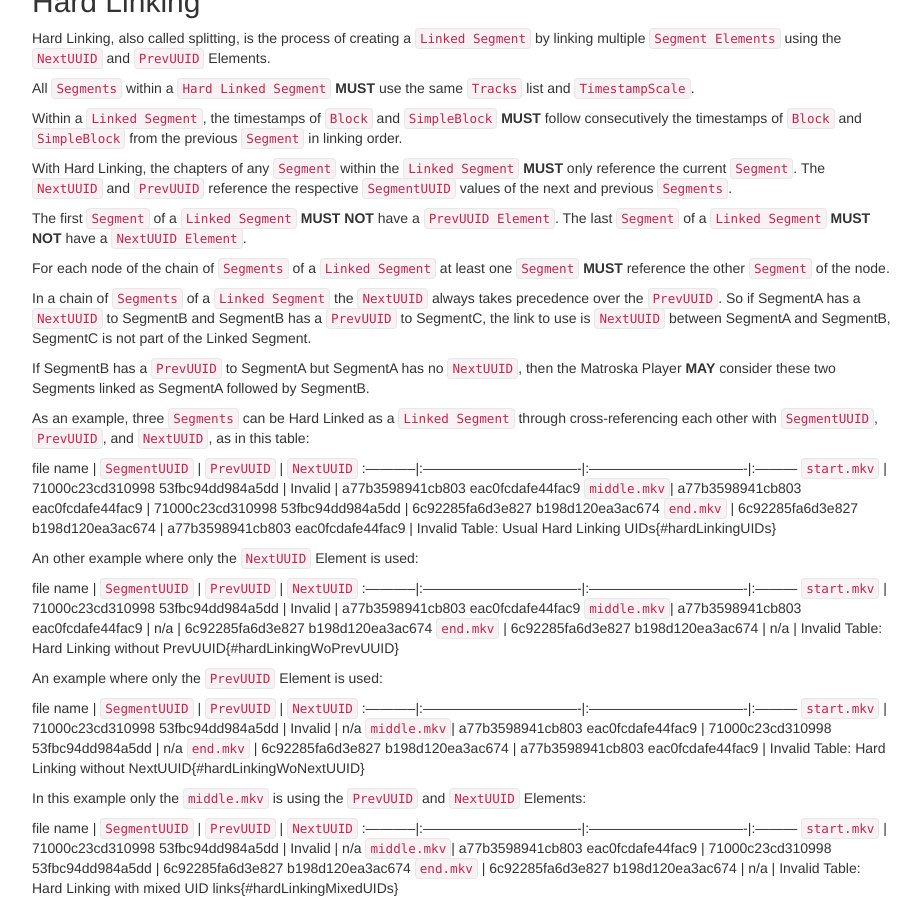
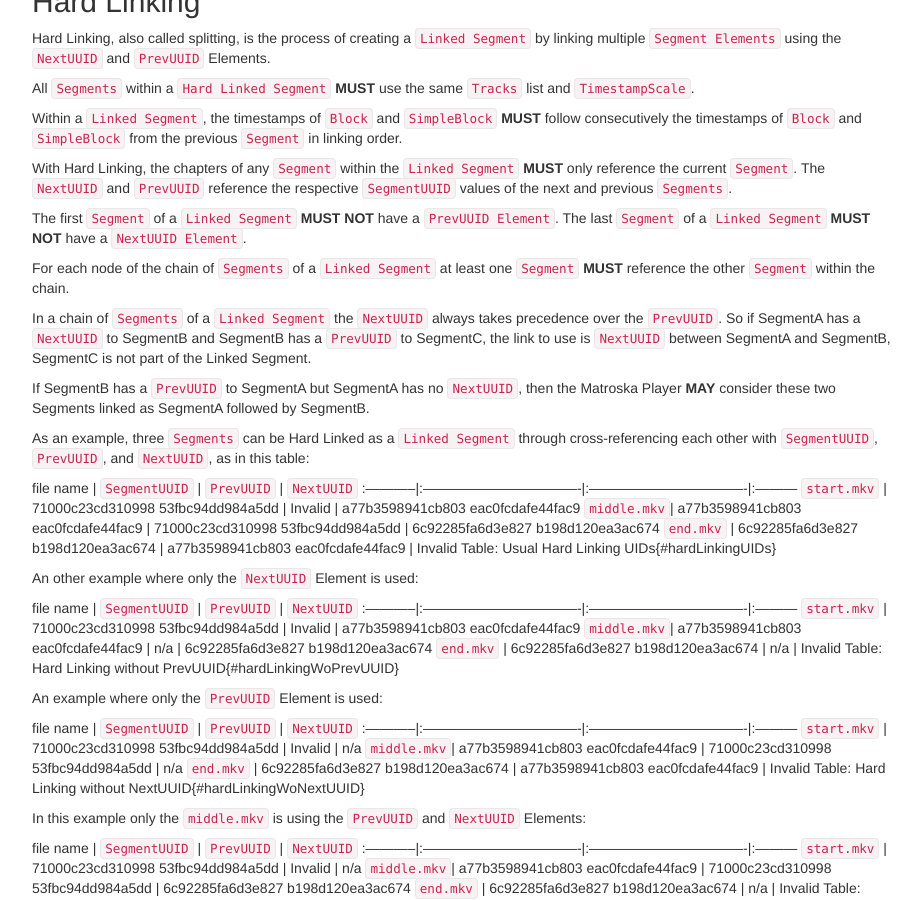
Before and after one commit to ietf-wg-cellar/matroska-specification, a Jekyll site: the page built from notes.md, in a window 1280 px wide and 900 px high, scrolled down 12978 px. Shown: the whole window, without its empty margins (273-1194 px from the left). Built offline with Jekyll 4.4.1, drawn with Linux system fonts in a browser that asks for light colours; our own code applies the rules of GitHub Pages for plain Markdown files.

Commit message:
Refer to a Segment within the chain

```diff
--- a/notes.md
+++ b/notes.md
@@ -819,7 +819,7 @@ The `NextUUID` and `PrevUUID` reference the respective `SegmentUUID` values of t
 The first `Segment` of a `Linked Segment` **MUST NOT** have a `PrevUUID Element`.
 The last `Segment` of a `Linked Segment` **MUST NOT** have a `NextUUID Element`.
 
-For each node of the chain of `Segments` of a `Linked Segment` at least one `Segment` **MUST** reference the other `Segment` of the node.
+For each node of the chain of `Segments` of a `Linked Segment` at least one `Segment` **MUST** reference the other `Segment` within the chain.
 
 In a chain of `Segments` of a `Linked Segment` the `NextUUID` always takes precedence over the `PrevUUID`.
 So if SegmentA has a `NextUUID` to SegmentB and SegmentB has a `PrevUUID` to SegmentC,
```
